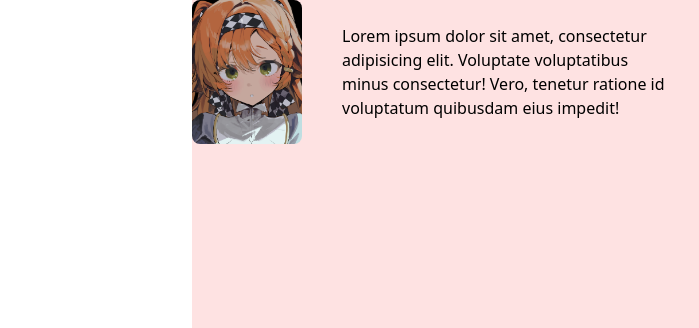
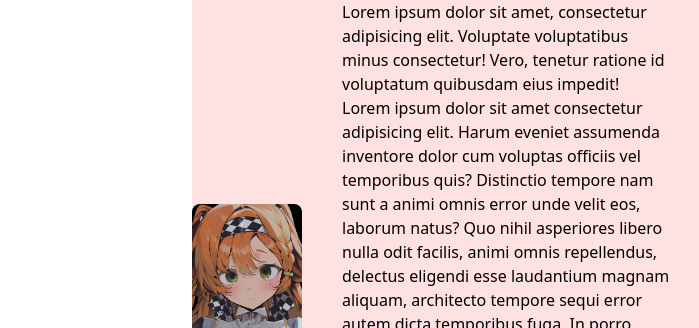
Before and after one commit to Rexx9999/portofolio, a plain HTML site: page index.html in a window 1280 px wide. Shown: the top 328 px of the page, without its empty margins (128-827 px from the left). Drawn offline with nearby package versions, Linux system fonts and the light colour scheme.

Commit message:
second commit

```diff
--- a/index.html
+++ b/index.html
@@ -70,6 +70,16 @@
                             Lorem ipsum dolor sit amet, consectetur adipisicing elit. Voluptate voluptatibus minus
                             consectetur! Vero, tenetur ratione id voluptatum quibusdam eius impedit!
                         </p>
+                        <p>
+                            Lorem ipsum dolor sit amet consectetur adipisicing elit. Harum eveniet assumenda inventore
+                            dolor cum voluptas officiis vel temporibus quis? Distinctio tempore nam sunt a animi omnis
+                            error unde velit eos, laborum natus? Quo nihil asperiores libero nulla odit facilis, animi
+                            omnis repellendus, delectus eligendi esse laudantium magnam aliquam, architecto tempore
+                            sequi error autem dicta temporibus fuga. In porro cupiditate itaque reprehenderit quae
+                            adipisci aliquam eius eos harum provident quasi, beatae, nisi odio nam nobis repudiandae
+                            illum asperiores quisquam pariatur perspiciatis nemo! Nulla nisi corrupti ut porro ipsum,
+                            eligendi assumenda illo hic maxime aspernatur error, unde eius cumque quam? Sapiente, earum.
+                        </p>
                     </div>
                 </div>
             </div>
```
